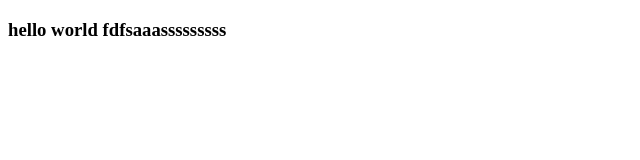
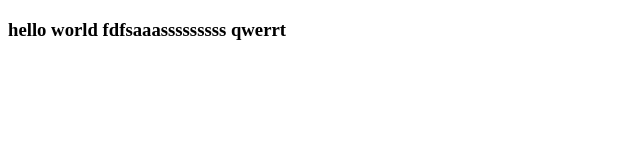
Before and after one commit to geraud18/test, a plain HTML site: page index.html in a window 1280 px wide. Shown: the full height of the page, 0-640 px from the left. Drawn offline with Linux system fonts and the light colour scheme.

Commit message:
four commit

```diff
--- a/index.html
+++ b/index.html
@@ -13,7 +13,7 @@
 <body>
 
 <div>
-<h3> hello world fdfsaaasssssssss </h3>
+<h3> hello world fdfsaaasssssssss qwerrt</h3>
 </div>
 
 </body>
```
